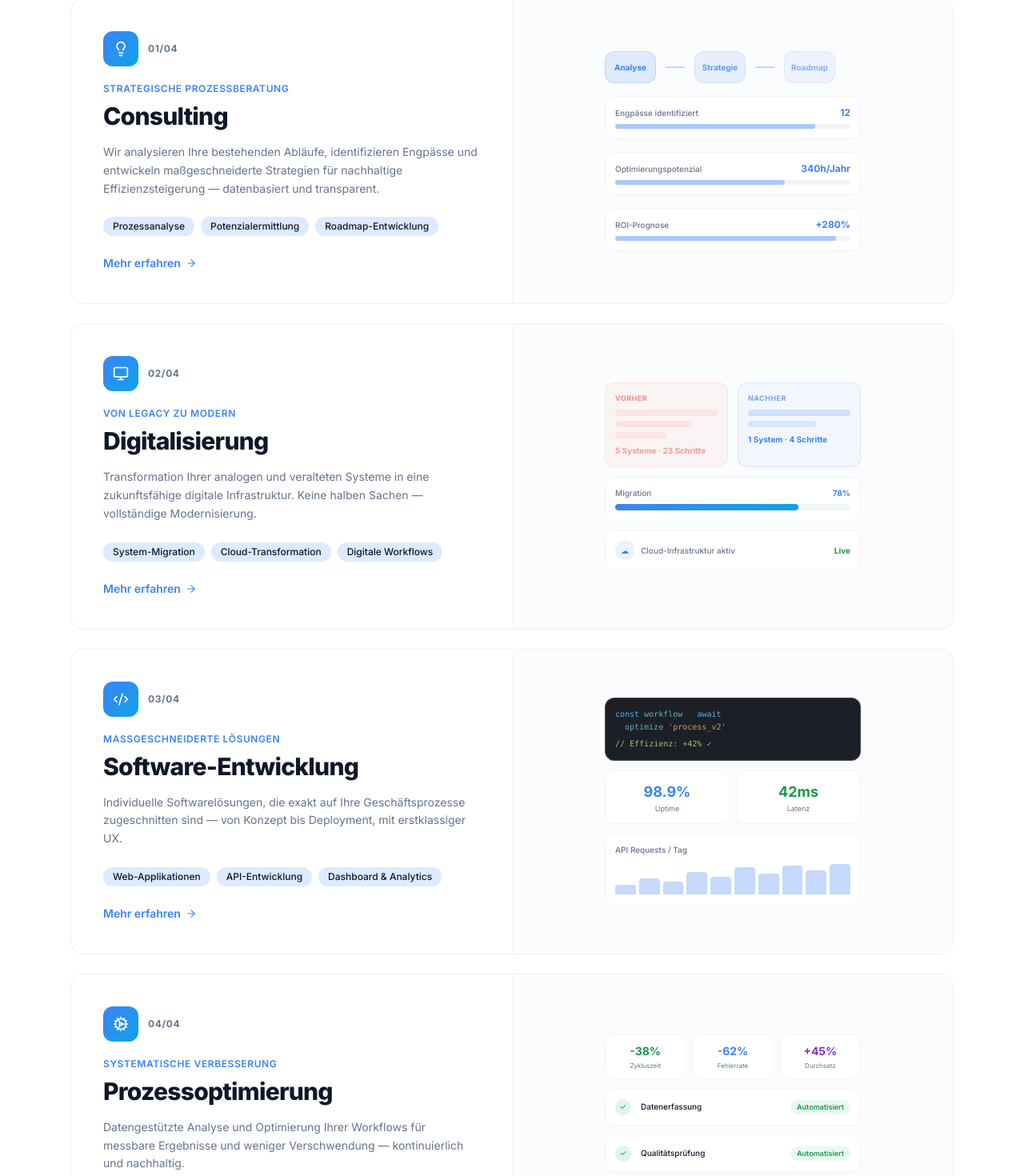
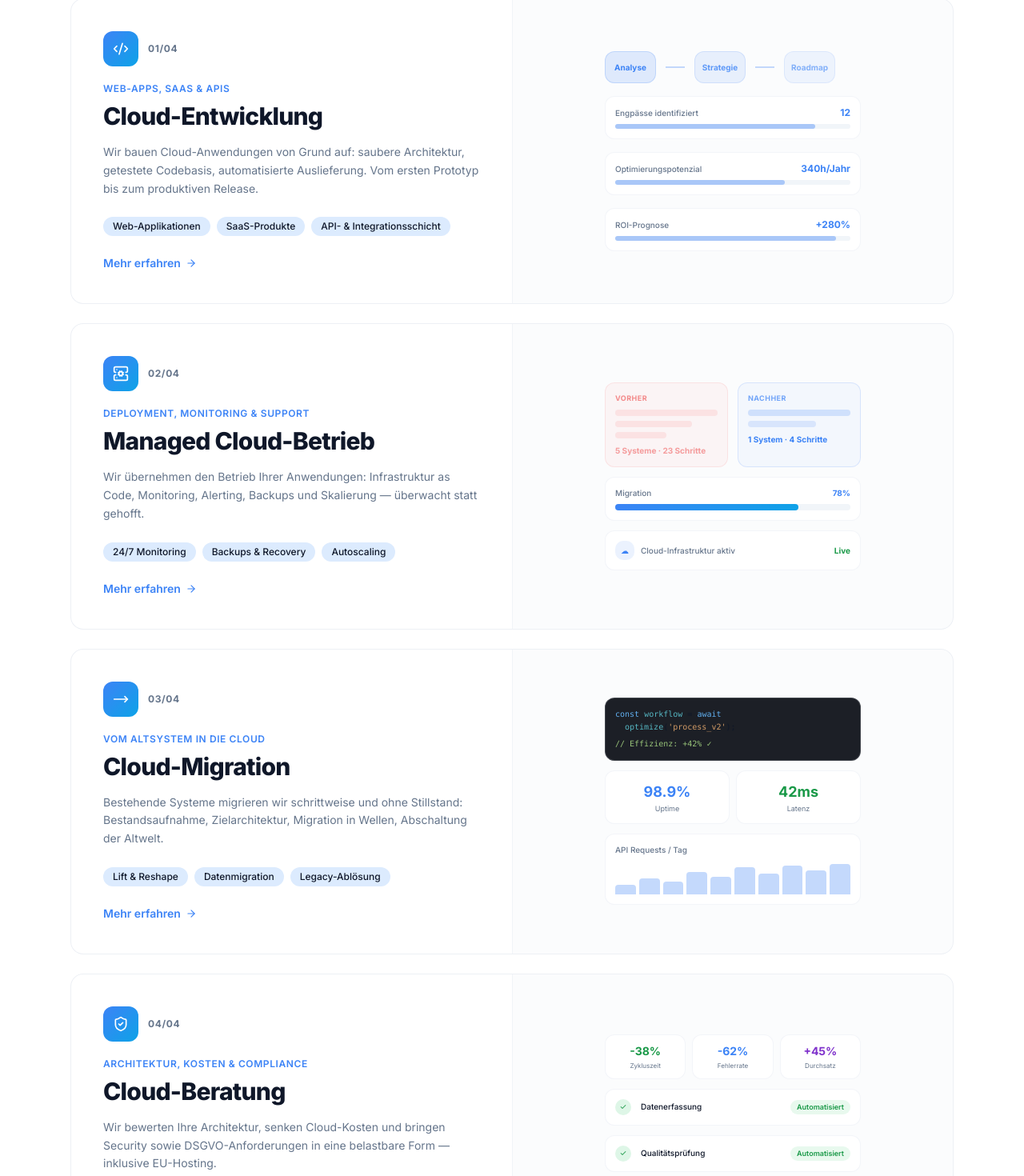
Before and after one commit to darklobster9512/vona-cloud, a React (Vite) app: page / in a window 1280 px wide. Shown: the part 1806-3276 px from the top of the page at 80% size. Built offline with nearby package versions, Linux system fonts and the light colour scheme; the HTML template or start-up script is replaced by a standard one.

Commit message:
Changes
Co-authored-by: darklobster9512 <301748244+darklobster9512@users.noreply.github.com>

```diff
--- a/src/components/landing/FAQ.tsx
+++ b/src/components/landing/FAQ.tsx
@@ -8,30 +8,31 @@ import {
 
 const faqs = [
   {
-    q: 'Für welche Unternehmen ist VONA Cloud geeignet?',
-    a: 'Wir arbeiten mit mittelständischen Unternehmen und Konzernen, die ihre Prozesse digitalisieren und effizienter gestalten möchten. Branchenunabhängig — von Produktion über Logistik bis Finanzdienstleistung.',
+    q: 'Was macht VONA Cloud genau?',
+    a: 'Wir entwickeln, betreiben und vertreiben Softwareprodukte — mit Fokus auf Cloud-Anwendungen. Dazu gehört die Entwicklung neuer Web- und SaaS-Anwendungen, die Migration bestehender Systeme, der überwachte Dauerbetrieb sowie Beratung zu Architektur, Kosten und Compliance.',
   },
   {
-    q: 'Wie läuft eine typische Zusammenarbeit ab?',
-    a: 'Alles beginnt mit einer kostenlosen Erstberatung. Danach folgt eine Analyse-Phase, in der wir Ihre Prozesse verstehen. Basierend darauf entwickeln wir ein Konzept und setzen es agil um — mit regelmäßigen Feedback-Schleifen.',
+    q: 'Übernehmen Sie auch den Betrieb bestehender Anwendungen?',
+    a: 'Ja. Wir übernehmen bestehende Anwendungen in den Managed Betrieb: Bestandsaufnahme, Aufbau von Monitoring und Backups, Automatisierung des Deployments und danach laufender Betrieb inklusive Alerting und Updates.',
   },
   {
-    q: 'Entwickelt ihr auch individuelle Software?',
-    a: 'Ja, das ist einer unserer Kernbereiche. Wir entwickeln maßgeschneiderte Web-Applikationen, Dashboards, Automatisierungstools und API-Integrationen — alles cloud-native und skalierbar.',
+    q: 'Wo werden unsere Daten gehostet?',
+    a: 'Standardmäßig in Rechenzentren innerhalb der EU. Auf Wunsch setzen wir auch auf einer bestehenden Cloud-Umgebung oder in einer bestimmten Region auf und dokumentieren die Verarbeitung DSGVO-konform.',
   },
   {
-    q: 'Was unterscheidet euch von anderen Beratungen?',
-    a: 'Wir kombinieren strategische Beratung mit technischer Umsetzung. Viele Beratungen liefern PowerPoint-Folien — wir liefern funktionierende Software und messbare Ergebnisse.',
+    q: 'Wie läuft eine Cloud-Migration ohne Ausfall ab?',
+    a: 'In Wellen: Wir migrieren zuerst unkritische Dienste, bauen parallele Umgebungen auf, spiegeln Daten und schalten erst um, wenn alles verifiziert ist. Ein Rollback-Pfad existiert in jeder Phase.',
   },
   {
-    q: 'Wie schnell sieht man erste Ergebnisse?',
-    a: 'Abhängig vom Projektumfang zeigen sich erste Quick Wins oft schon in den ersten 2–4 Wochen. Größere Transformationsprojekte laufen typischerweise über 3–6 Monate.',
+    q: 'Mit welchen Technologien arbeiten Sie?',
+    a: 'Überwiegend TypeScript und React im Frontend, Node.js, Python, PHP und C#/.NET im Backend, PostgreSQL als Datenbank, dazu Container, Infrastructure as Code und CI/CD-Pipelines.',
   },
   {
-    q: 'Was kostet eine Zusammenarbeit?',
-    a: 'Die Kosten hängen vom Umfang und der Komplexität ab. Die Erstberatung ist immer kostenlos. Danach erstellen wir ein transparentes Angebot ohne versteckte Kosten.',
+    q: 'Was kostet ein Projekt?',
+    a: 'Das hängt vom Umfang ab. Entwicklungsprojekte kalkulieren wir nach Aufwand mit klaren Etappen, der Managed Betrieb läuft als monatliche Pauschale. Das Erstgespräch und die erste Einschätzung sind kostenlos.',
   },
 ];
+
 
 const FAQ = () => {
   const { ref, isVisible } = useScrollAnimation();
--- a/src/components/landing/Methodology.tsx
+++ b/src/components/landing/Methodology.tsx
@@ -5,22 +5,23 @@ const steps = [
   {
     icon: Search,
     number: '01',
-    title: 'Analyse',
-    description: 'Wir verstehen Ihre Prozesse, identifizieren Engpässe und definieren messbare Ziele.',
+    title: 'Assessment',
+    description: 'Wir nehmen Anwendung, Infrastruktur und Kosten auf und benennen Risiken sowie Quick Wins.',
   },
   {
     icon: PenTool,
     number: '02',
-    title: 'Konzept',
-    description: 'Maßgeschneiderte Strategie und Architektur — transparent, iterativ und gemeinsam entwickelt.',
+    title: 'Architektur',
+    description: 'Zielbild, Technologiewahl und Migrationspfad — dokumentiert, nachvollziehbar, ohne Lock-in.',
   },
   {
     icon: Rocket,
     number: '03',
-    title: 'Umsetzung',
-    description: 'Agile Implementierung mit kontinuierlichem Feedback und messbaren Ergebnissen ab Tag eins.',
+    title: 'Build & Betrieb',
+    description: 'Umsetzung in Sprints, automatisiertes Deployment und anschließend überwachter Dauerbetrieb.',
   },
 ];
+
 
 const Methodology = () => {
   const { ref, isVisible } = useScrollAnimation();
@@ -31,11 +32,12 @@ const Methodology = () => {
         <div className={`text-center mb-16 scroll-hidden ${isVisible ? 'scroll-visible' : ''}`}>
           <p className="text-sm font-semibold text-primary uppercase tracking-widest mb-3">Methodik</p>
           <h2 className="text-3xl md:text-5xl font-extrabold tracking-tight mb-4">
-            Drei Schritte. <span className="text-gradient-blue">Volle Wirkung.</span>
+            Drei Phasen. <span className="text-gradient-blue">Ein System, das läuft.</span>
           </h2>
           <p className="text-muted-foreground text-lg max-w-xl mx-auto">
-            Unser bewährter Prozess für nachhaltige Transformation.
+            So gehen wir jedes Cloud-Projekt an — nachvollziehbar von Tag eins.
           </p>
+
         </div>
 
         <div className="grid md:grid-cols-3 gap-8 relative">
--- a/src/components/landing/ServicesGrid.tsx
+++ b/src/components/landing/ServicesGrid.tsx
@@ -1,49 +1,50 @@
 import { useScrollAnimation } from '@/hooks/useScrollAnimation';
 import { Link } from 'react-router-dom';
-import { Lightbulb, Monitor, Code2, Cog, ArrowRight } from 'lucide-react';
+import { Code2, ServerCog, MoveRight, ShieldCheck, ArrowRight } from 'lucide-react';
 
 const services = [
   {
-    icon: Lightbulb,
+    icon: Code2,
     number: '01',
     total: '04',
-    title: 'Strategische Prozessberatung',
-    headline: 'Consulting',
+    title: 'Web-Apps, SaaS & APIs',
+    headline: 'Cloud-Entwicklung',
     description:
-      'Wir analysieren Ihre bestehenden Abläufe, identifizieren Engpässe und entwickeln maßgeschneiderte Strategien für nachhaltige Effizienzsteigerung — datenbasiert und transparent.',
-    features: ['Prozessanalyse', 'Potenzialermittlung', 'Roadmap-Entwicklung'],
+      'Wir bauen Cloud-Anwendungen von Grund auf: saubere Architektur, getestete Codebasis, automatisierte Auslieferung. Vom ersten Prototyp bis zum produktiven Release.',
+    features: ['Web-Applikationen', 'SaaS-Produkte', 'API- & Integrationsschicht'],
   },
   {
-    icon: Monitor,
+    icon: ServerCog,
     number: '02',
     total: '04',
-    title: 'Von Legacy zu Modern',
-    headline: 'Digitalisierung',
+    title: 'Deployment, Monitoring & Support',
+    headline: 'Managed Cloud-Betrieb',
     description:
-      'Transformation Ihrer analogen und veralteten Systeme in eine zukunftsfähige digitale Infrastruktur. Keine halben Sachen — vollständige Modernisierung.',
-    features: ['System-Migration', 'Cloud-Transformation', 'Digitale Workflows'],
+      'Wir übernehmen den Betrieb Ihrer Anwendungen: Infrastruktur as Code, Monitoring, Alerting, Backups und Skalierung — überwacht statt gehofft.',
+    features: ['24/7 Monitoring', 'Backups & Recovery', 'Autoscaling'],
   },
   {
-    icon: Code2,
+    icon: MoveRight,
     number: '03',
     total: '04',
-    title: 'Maßgeschneiderte Lösungen',
-    headline: 'Software-Entwicklung',
+    title: 'Vom Altsystem in die Cloud',
+    headline: 'Cloud-Migration',
     description:
-      'Individuelle Softwarelösungen, die exakt auf Ihre Geschäftsprozesse zugeschnitten sind — von Konzept bis Deployment, mit erstklassiger UX.',
-    features: ['Web-Applikationen', 'API-Entwicklung', 'Dashboard & Analytics'],
+      'Bestehende Systeme migrieren wir schrittweise und ohne Stillstand: Bestandsaufnahme, Zielarchitektur, Migration in Wellen, Abschaltung der Altwelt.',
+    features: ['Lift & Reshape', 'Datenmigration', 'Legacy-Ablösung'],
   },
   {
-    icon: Cog,
+    icon: ShieldCheck,
     number: '04',
     total: '04',
-    title: 'Systematische Verbesserung',
-    headline: 'Prozessoptimierung',
+    title: 'Architektur, Kosten & Compliance',
+    headline: 'Cloud-Beratung',
     description:
-      'Datengestützte Analyse und Optimierung Ihrer Workflows für messbare Ergebnisse und weniger Verschwendung — kontinuierlich und nachhaltig.',
-    features: ['Workflow-Automation', 'KPI-Tracking', 'Lean Management'],
+      'Wir bewerten Ihre Architektur, senken Cloud-Kosten und bringen Security sowie DSGVO-Anforderungen in eine belastbare Form — inklusive EU-Hosting.',
+    features: ['Architektur-Review', 'Cost Optimization', 'Security & DSGVO'],
   },
 ];
+
 
 /* ── Individual mock visuals per service ── */
 
--- a/src/components/landing/Testimonials.tsx
+++ b/src/components/landing/Testimonials.tsx
@@ -3,24 +3,25 @@ import { Quote, Star } from 'lucide-react';
 
 const testimonials = [
   {
-    quote: 'VONA Cloud hat unsere Kommunikationsinfrastruktur grundlegend digitalisiert und die internen Prozesse so optimiert, dass wir deutlich schneller und effizienter agieren können.',
+    quote: 'VONA Cloud hat unsere Plattform in die Cloud migriert, ohne dass unsere Kunden davon etwas gemerkt haben. Seitdem deployen wir mehrfach pro Woche statt einmal im Quartal.',
     name: 'Peter Kurt Nowack',
-    role: 'CEO',
+    role: 'CTO',
     company: 'Gamma Placetel GmbH',
   },
   {
-    quote: 'Dank der strategischen Beratung und technischen Umsetzung konnten wir unsere Plattform skalieren und die Logistikprozesse nachhaltig verbessern — ein echter Wettbewerbsvorteil.',
+    quote: 'Der Managed Betrieb hat unsere Nachtschichten beendet. Monitoring, Alerting und Backups laufen zuverlässig — wir kümmern uns wieder um das Produkt.',
     name: 'Lennard Neubauer',
     role: 'CEO',
     company: 'yourdelivery GmbH',
   },
   {
-    quote: 'Die digitale Transformation unserer Geschäftsprozesse wurde professionell begleitet. Die messbare Effizienzsteigerung bestätigt die Qualität der Zusammenarbeit.',
+    quote: 'Das Architektur-Review war schonungslos ehrlich und hat unsere Cloud-Kosten um rund ein Drittel gesenkt. Genau die Beratung, die wir gebraucht haben.',
     name: 'Dr. Maximilian Bode',
-    role: 'CEO',
+    role: 'Head of IT',
     company: 'Vorwerk Deutschland Stiftung & Co. KG',
   },
 ];
+
 
 const Testimonials = () => {
   const { ref, isVisible } = useScrollAnimation();
```
